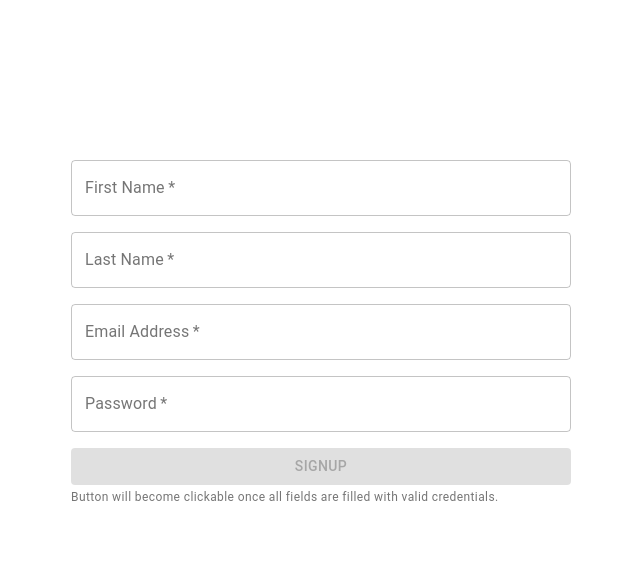
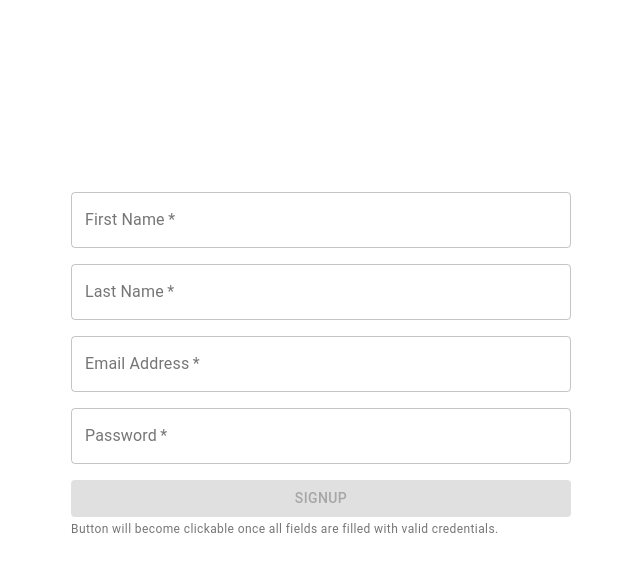
Before and after one commit to tsclay/simple-react-form, a React (Create React App) app: page / in a window 1280 px wide. Shown: the top 572 px of the page, without its empty margins (319-959 px from the left). Built offline with nearby package versions, Linux system fonts and the light colour scheme.

Commit message:
set doc height to 100%

```diff
--- a/src/index.css
+++ b/src/index.css
@@ -6,10 +6,11 @@ body {
   -webkit-font-smoothing: antialiased;
   -moz-osx-font-smoothing: grayscale;
   line-height: 1.15rem;
+  height: 100%;
 }
 
 #root {
   width: 90%;
   margin: 0 auto;
-  margin-top: 10rem;
+  margin-top: 12rem;
 }
```
